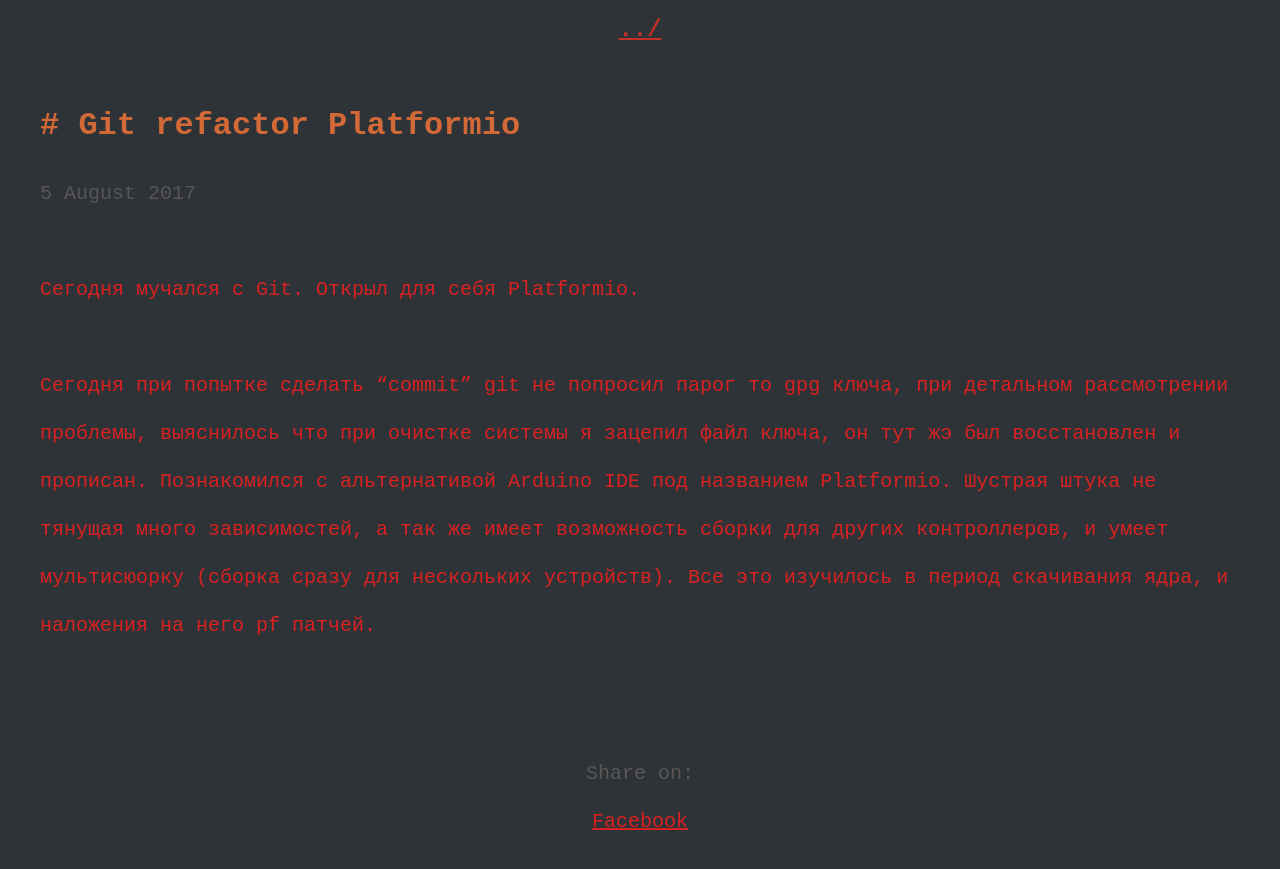
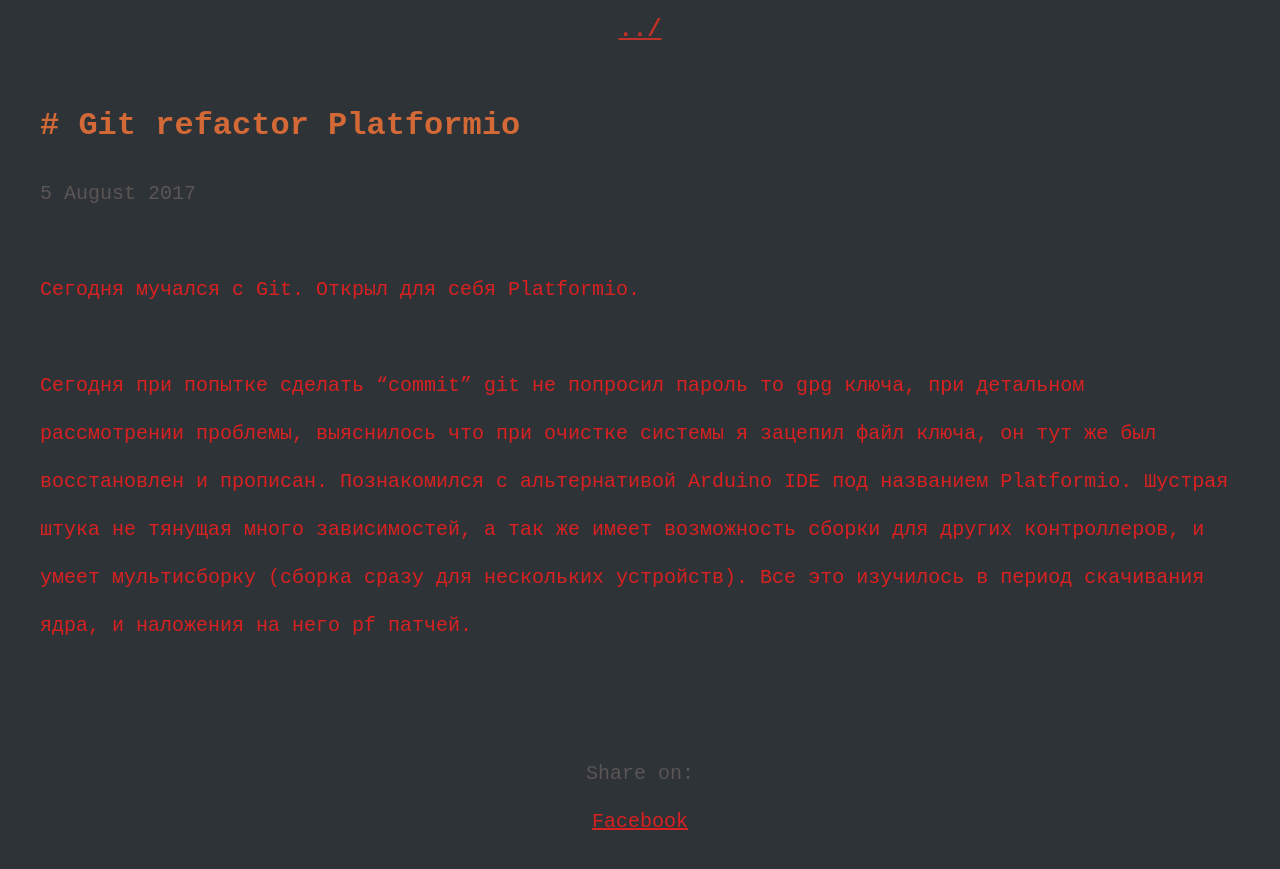
Before and after one commit to xxxvik-xakerxxx/xxxvik-xakerxxx.github.io, a Jekyll site: the page built from _posts/2017-08-05-Git-refactor-ino.markdown, in a window 1280 px wide and 900 px high. Shown: the top 869 px of the window. Built offline with Jekyll 4.4.1, drawn with Linux system fonts in a browser that asks for light colours.

Commit message:
new post

```diff
--- a/_posts/2017-08-05-Git-refactor-ino.markdown
+++ b/_posts/2017-08-05-Git-refactor-ino.markdown
@@ -11,6 +11,6 @@
 
 <!--more-->
 
-Сегодня при попытке сделать "commit" git  не попросил парог то gpg ключа, при детальном рассмотрении проблемы,  выяснилось что при очистке системы я зацепил файл ключа, он тут жэ был восстановлен и прописан.
-Познакомился с альтернативой Arduino IDE под названием Platformio. Шустрая штука не тянущая много зависимостей, а так же имеет возможность сборки для других контроллеров, и умеет мультисюорку (сборка сразу для нескольких устройств).
+Сегодня при попытке сделать "commit" git  не попросил пароль то gpg ключа, при детальном рассмотрении проблемы,  выяснилось что при очистке системы я зацепил файл ключа, он тут же был восстановлен и прописан.
+Познакомился с альтернативой Arduino IDE под названием Platformio. Шустрая штука не тянущая много зависимостей, а так же имеет возможность сборки для других контроллеров, и умеет мультисборку (сборка сразу для нескольких устройств).
 Все это изучилось в период скачивания ядра, и наложения на него pf патчей.
```
